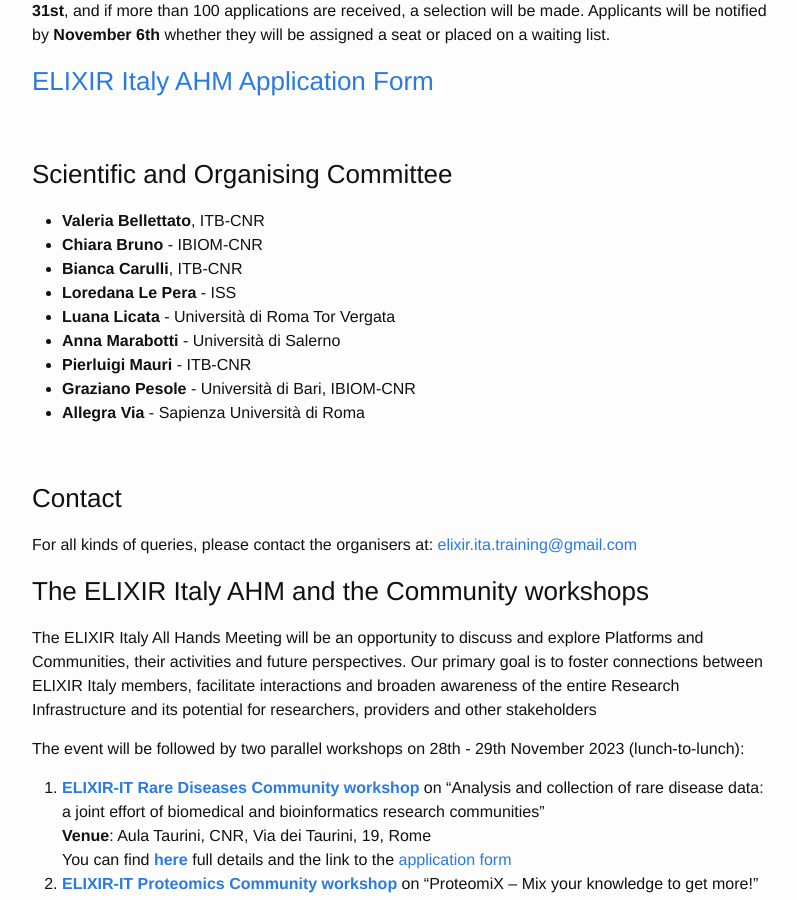
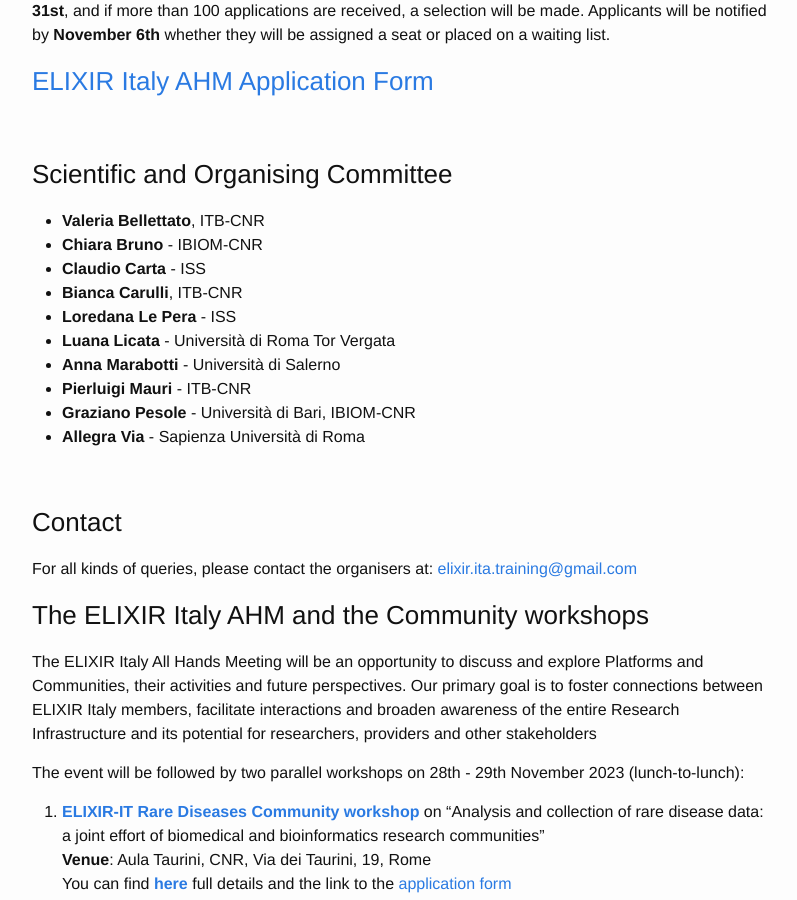
Before and after one commit to ELIXIR-IIB-training/website, a Jekyll site: the page built from _posts/2023-11-27-All_Hands_2023.md, in a window 1280 px wide and 900 px high, scrolled down 1061 px. Shown: the whole window, without its empty margins (238-1035 px from the left). Built offline with Jekyll 4.4.1, drawn with Linux system fonts in a browser that asks for light colours.

Commit message:
Update 2023-11-27-All_Hands_2023.md

```diff
--- a/_posts/2023-11-27-All_Hands_2023.md
+++ b/_posts/2023-11-27-All_Hands_2023.md
@@ -37,6 +37,7 @@ As the event venue has a maximum capacity of **100 participants**, registration
 ### Scientific and Organising Committee
 - **Valeria Bellettato**, ITB-CNR
 - **Chiara Bruno** - IBIOM-CNR
+- **Claudio Carta** - ISS
 - **Bianca Carulli**, ITB-CNR
 - **Loredana Le Pera** - ISS
 - **Luana Licata** - Università di Roma Tor Vergata
```
